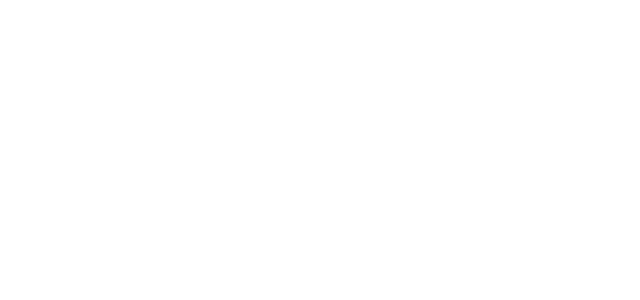
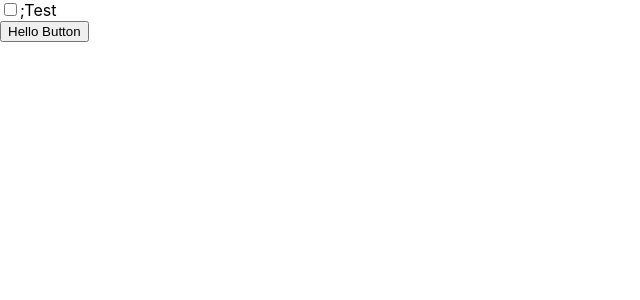
Before and after one commit to wehrend/todo-app, a React (Create React App) app: page / in a window 1280 px wide. Shown: the top 300 px of the page, without its empty margins (0-640 px from the left). Built offline with nearby package versions, Linux system fonts and the light colour scheme.

Commit message:
creating todo components

```diff
--- a/src/App.js
+++ b/src/App.js
@@ -1,7 +1,8 @@
 import "./App.css";
+import Todo from "./views/todo/components/Todo";
 
 function App() {
-  return <div></div>;
+  return <Todo />;
 }
 
 export default App;
--- a/src/components/button/Button.jsx
+++ b/src/components/button/Button.jsx
@@ -0,0 +1,5 @@
+function Button() {
+  return <button>Hello Button</button>;
+}
+
+export default Button;
--- a/src/components/checkbox/Checkbox.jsx
+++ b/src/components/checkbox/Checkbox.jsx
@@ -0,0 +1,9 @@
+function Checkbox() {
+  return (
+    <div>
+      <input id="1" type="checkbox"></input>;<label for="1">Test</label>
+    </div>
+  );
+}
+
+export default Checkbox;
--- a/src/views/todo/components/Todo.jsx
+++ b/src/views/todo/components/Todo.jsx
@@ -0,0 +1,7 @@
+import TodoItem from "./todoitem/TodoItem";
+
+function Todo() {
+  return <TodoItem />;
+}
+
+export default Todo;
--- a/src/views/todo/components/todoitem/TodoItem.jsx
+++ b/src/views/todo/components/todoitem/TodoItem.jsx
@@ -0,0 +1,13 @@
+import Checkbox from "../../../../components/checkbox/Checkbox";
+import Button from "../../../../components/button/Button";
+
+function TodoItem() {
+  return (
+    <div>
+      <Checkbox />
+      <Button />
+    </div>
+  );
+}
+
+export default TodoItem;
```
